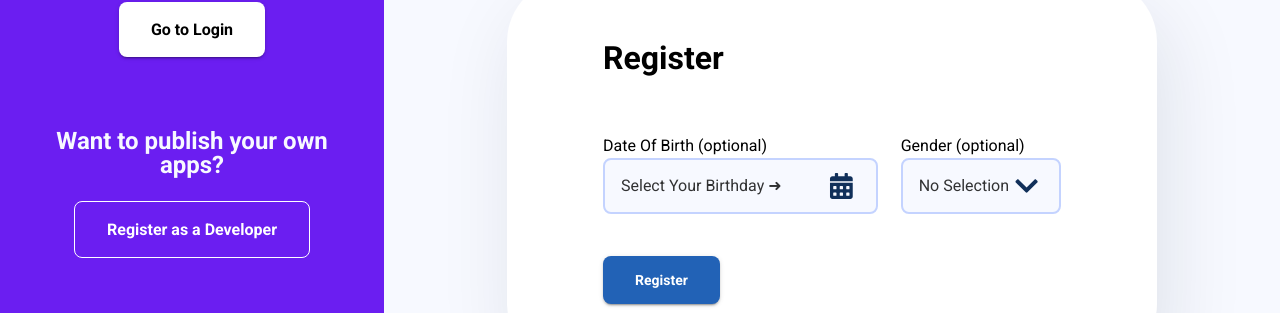
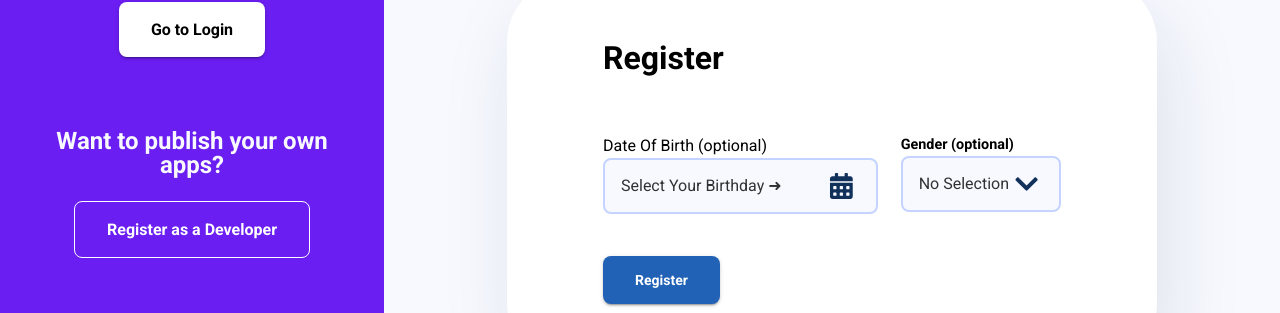
Before and after one commit to floriankulig/testiply, a Next.js app: page /register in a window 1280 px wide. Shown: the part 227-540 px from the top of the page. Built offline with nearby package versions, Linux system fonts and the light colour scheme.

Commit message:
using new styled component

```diff
--- a/src/components/SelectionInput.tsx
+++ b/src/components/SelectionInput.tsx
@@ -5,7 +5,7 @@ import { useEffect, useRef, useState } from "react";
 import { FaChevronDown } from "react-icons/fa"
 import { CSSTransition } from "react-transition-group";
 import styled from "styled-components";
-import { StyledFormInput, SVGWrapper, StyledTextField } from "components/forms"
+import { StyledFormInput, SVGWrapper, StyledTextField, StyledMetaInputInfo } from "components/forms"
 
 const Dropdown = styled.ul`
     position: absolute;
@@ -76,7 +76,10 @@ export const SelectionInput: React.FC<SelectionInputProps> = ({ label, style, cl
 
     return (
         <StyledFormInput style={{ position: "relative", ...style }} className={className}>
-            {label && label}{optional && " (optional)"}
+            {label &&
+                <StyledMetaInputInfo>
+                    {label}{optional && " (optional)"}
+                </StyledMetaInputInfo>}
             <div ref={ref}>
                 <StyledTextField>
                     <span>
```
